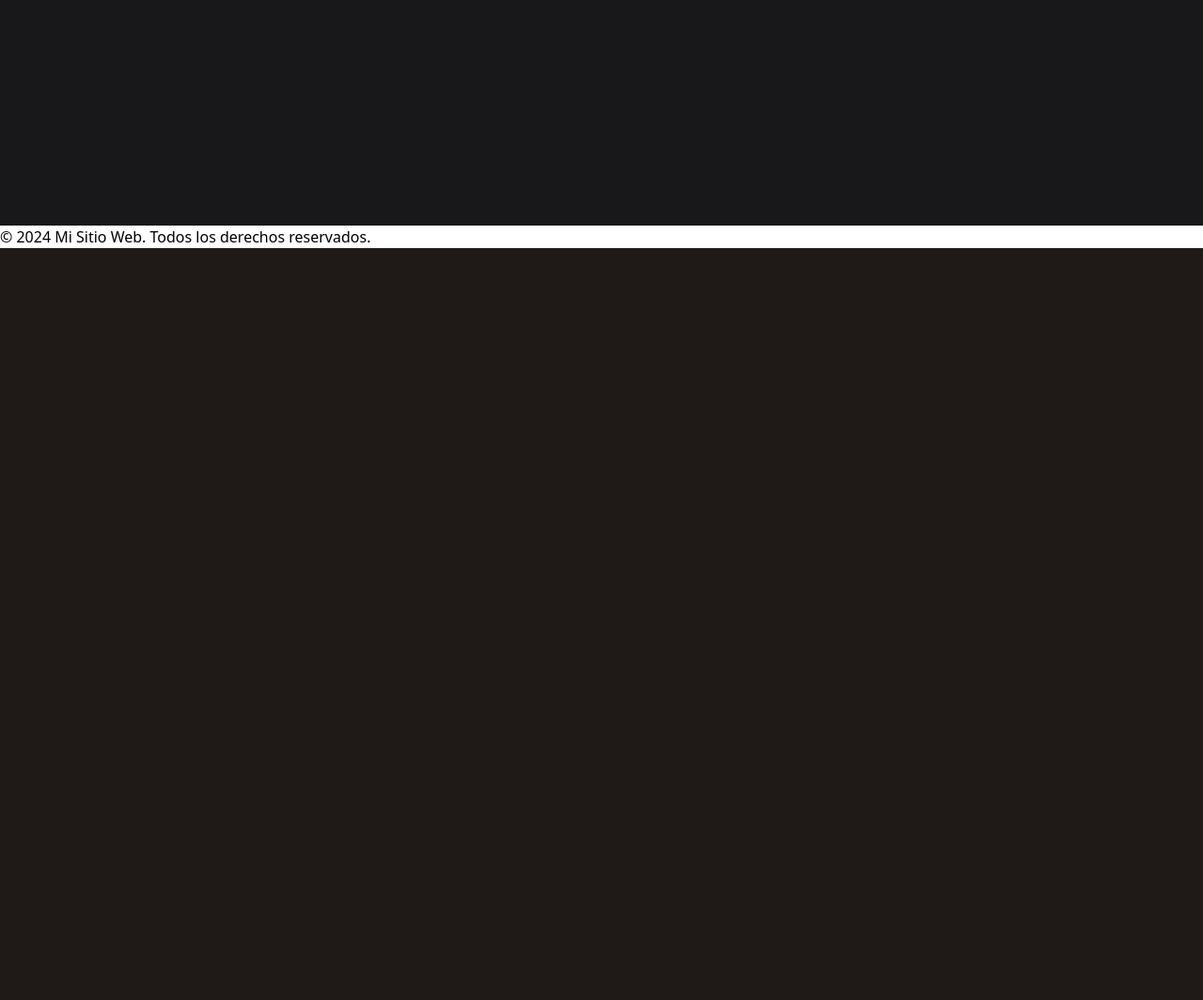
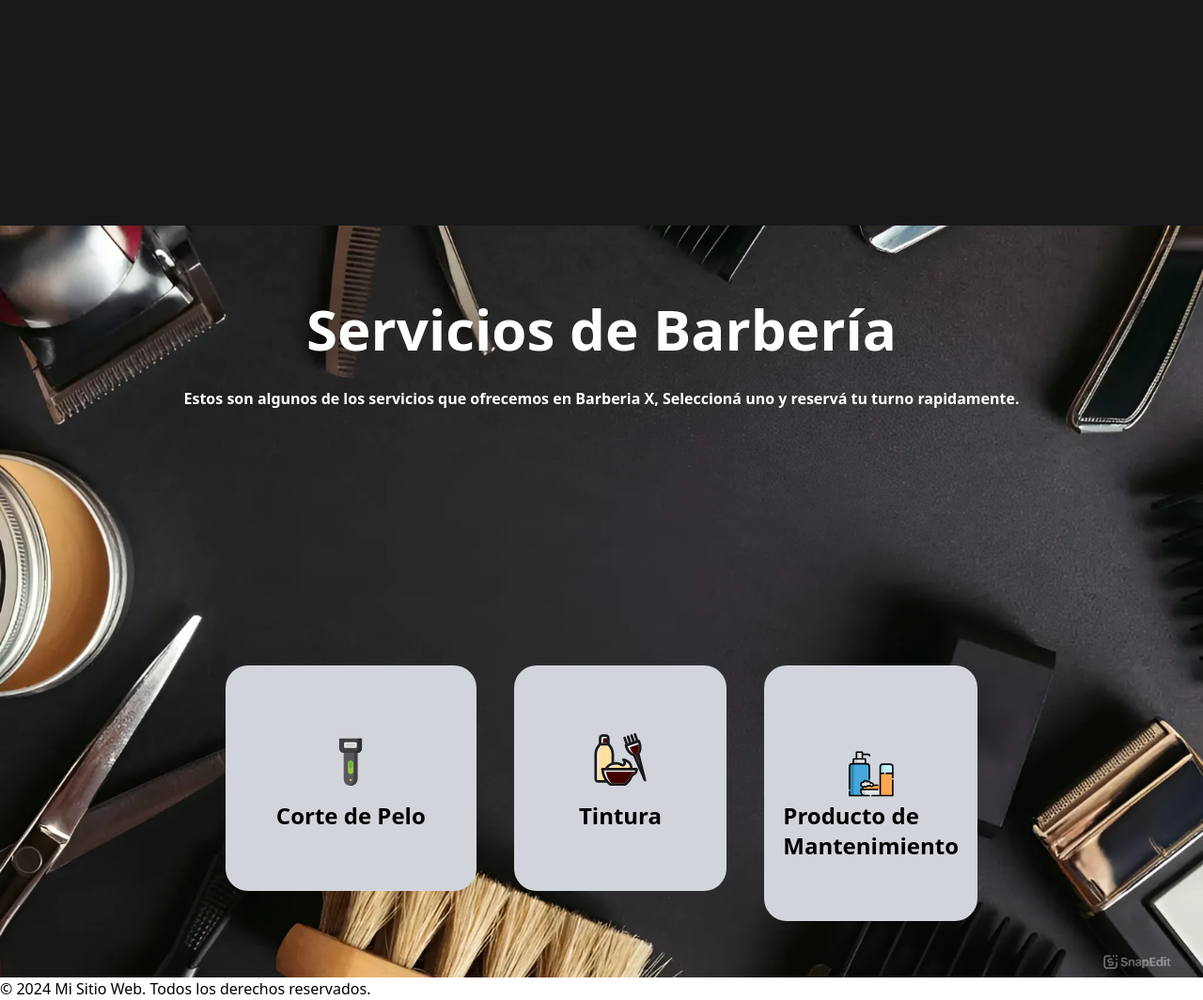
Before and after one commit to zfranco21/Barber-X, a Flask app: page / in a window 1280 px wide. Shown: the part 1360-2424 px from the top of the page at 94% size. Before the commit the page ends 1624 px from the top, so only its background shows below. Run offline with Flask 3, Linux system fonts and the light colour scheme; style sheets or scripts are compiled from the project's sources.

Commit message:
<upgrade> sección de servicios (maquetado y estilado).

```diff
--- a/app/static/css/output.css
+++ b/app/static/css/output.css
@@ -558,41 +558,80 @@ video {
   position: static;
 }
 
+.absolute {
+  position: absolute;
+}
+
+.mx-32 {
+  margin-left: 8rem;
+  margin-right: 8rem;
+}
+
 .mx-48 {
   margin-left: 12rem;
   margin-right: 12rem;
+}
+
+.mx-44 {
+  margin-left: 11rem;
+  margin-right: 11rem;
+}
+
+.mx-60 {
+  margin-left: 15rem;
+  margin-right: 15rem;
+}
+
+.mb-32 {
+  margin-bottom: 8rem;
 }
 
 .mr-3 {
   margin-right: 0.75rem;
 }
 
+.mt-10 {
+  margin-top: 2.5rem;
+}
+
+.mt-36 {
+  margin-top: 9rem;
+}
+
+.mt-8 {
+  margin-top: 2rem;
+}
+
+.mt-20 {
+  margin-top: 5rem;
+}
+
 .flex {
   display: flex;
+}
+
+.grid {
+  display: grid;
 }
 
 .h-10 {
   height: 2.5rem;
 }
 
-.h-auto {
-  height: auto;
+.h-24 {
+  height: 6rem;
 }
 
-.h-screen {
-  height: 100vh;
+.h-dvh {
+  height: 100dvh;
 }
 
 .h-full {
   height: 100%;
 }
 
-.h-dvh {
-  height: 100dvh;
-}
-
-.max-h-dvh {
-  max-height: 100dvh;
+.w-24 {
+  width: 6rem;
 }
 
 .w-5 {
@@ -603,12 +642,8 @@ video {
   width: auto;
 }
 
-.w-full {
-  width: 100%;
-}
-
-.w-screen {
-  width: 100vw;
+.grid-cols-3 {
+  grid-template-columns: repeat(3, minmax(0, 1fr));
 }
 
 .flex-row {
@@ -639,39 +680,37 @@ video {
   margin-left: calc(1.5rem * calc(1 - var(--tw-space-x-reverse)));
 }
 
-.bg-gray-800 {
-  --tw-bg-opacity: 1;
-  background-color: rgb(31 41 55 / var(--tw-bg-opacity));
+.space-x-40 > :not([hidden]) ~ :not([hidden]) {
+  --tw-space-x-reverse: 0;
+  margin-right: calc(10rem * var(--tw-space-x-reverse));
+  margin-left: calc(10rem * calc(1 - var(--tw-space-x-reverse)));
 }
 
-.bg-blue-950 {
-  --tw-bg-opacity: 1;
-  background-color: rgb(23 37 84 / var(--tw-bg-opacity));
+.space-x-10 > :not([hidden]) ~ :not([hidden]) {
+  --tw-space-x-reverse: 0;
+  margin-right: calc(2.5rem * var(--tw-space-x-reverse));
+  margin-left: calc(2.5rem * calc(1 - var(--tw-space-x-reverse)));
 }
 
-.bg-neutral-800 {
-  --tw-bg-opacity: 1;
-  background-color: rgb(38 38 38 / var(--tw-bg-opacity));
+.space-x-8 > :not([hidden]) ~ :not([hidden]) {
+  --tw-space-x-reverse: 0;
+  margin-right: calc(2rem * var(--tw-space-x-reverse));
+  margin-left: calc(2rem * calc(1 - var(--tw-space-x-reverse)));
 }
 
-.bg-neutral-700 {
-  --tw-bg-opacity: 1;
-  background-color: rgb(64 64 64 / var(--tw-bg-opacity));
+.space-x-0 > :not([hidden]) ~ :not([hidden]) {
+  --tw-space-x-reverse: 0;
+  margin-right: calc(0px * var(--tw-space-x-reverse));
+  margin-left: calc(0px * calc(1 - var(--tw-space-x-reverse)));
 }
 
-.bg-neutral-900 {
-  --tw-bg-opacity: 1;
-  background-color: rgb(23 23 23 / var(--tw-bg-opacity));
+.rounded-3xl {
+  border-radius: 1.5rem;
 }
 
-.bg-slate-900 {
+.bg-gray-300 {
   --tw-bg-opacity: 1;
-  background-color: rgb(15 23 42 / var(--tw-bg-opacity));
-}
-
-.bg-slate-950 {
-  --tw-bg-opacity: 1;
-  background-color: rgb(2 6 23 / var(--tw-bg-opacity));
+  background-color: rgb(209 213 219 / var(--tw-bg-opacity));
 }
 
 .bg-zinc-900 {
@@ -707,17 +754,39 @@ video {
   padding: 1rem;
 }
 
+.px-10 {
+  padding-left: 2.5rem;
+  padding-right: 2.5rem;
+}
+
+.py-16 {
+  padding-top: 4rem;
+  padding-bottom: 4rem;
+}
+
+.pb-10 {
+  padding-bottom: 2.5rem;
+}
+
+.pt-10 {
+  padding-top: 2.5rem;
+}
+
+.text-center {
+  text-align: center;
+}
+
 .font-mono {
   font-family: ui-monospace, SFMono-Regular, Menlo, Monaco, Consolas, "Liberation Mono", "Courier New", monospace;
 }
 
-.text-xl {
-  font-size: 1.25rem;
-  line-height: 1.75rem;
+.text-2xl {
+  font-size: 1.5rem;
+  line-height: 2rem;
 }
 
-.text-9xl {
-  font-size: 8rem;
+.text-6xl {
+  font-size: 3.75rem;
   line-height: 1;
 }
 
@@ -726,18 +795,17 @@ video {
   line-height: 1;
 }
 
-.text-4xl {
-  font-size: 2.25rem;
-  line-height: 2.5rem;
-}
-
-.text-2xl {
-  font-size: 1.5rem;
-  line-height: 2rem;
+.text-xl {
+  font-size: 1.25rem;
+  line-height: 1.75rem;
 }
 
 .font-bold {
   font-weight: 700;
+}
+
+.font-semibold {
+  font-weight: 600;
 }
 
 .text-white {
--- a/app/templates/index.html
+++ b/app/templates/index.html
@@ -11,7 +11,7 @@
 </head>
 
 <body>
-    <div class="flex flex-col bg-cover bg-center bg-no-repeat h-dvh" style="background-image: url('{{ url_for('static', filename='imagenes/pexels-nickoloui-1319459.jpg') }}');">
+    <div id="home" class="flex flex-col bg-cover bg-center bg-no-repeat h-dvh" style="background-image: url('{{ url_for('static', filename='imagenes/pexels-nickoloui-1319459.jpg') }}');">
         <header class="bg-zinc-900 text-white p-4 flex justify-center items-center flex-row bg-opacity-70">
             <div class="flex items-center ">
                 <img src="{{ url_for('static', filename='imagenes/logo.svg') }}" alt="Logo" class="h-10 mr-3">
@@ -37,6 +37,7 @@
             <a href=""><img src="" alt=""></a>
         </main>
     </div>
+
     <div class="bg-zinc-900 h-dvh">
         <nav>
             <h2>Navegación 1</h2>
@@ -56,8 +57,41 @@
 
     <!-- SECCIÓN DE SERVICIOS: Franco-->
 
-    <section id="servicios">
-        <!--codigo franco-->
+    <section id="services">
+
+        <div class="flex flex-col bg-cover bg-center bg-no-repeat h-dvh" style="background-image: url('{{ url_for('static', filename='imagenes/backgroundServices.webp') }}');">
+
+            <div class="text-center mt-20 mb-32">
+                <h2 class="text-6xl text-white font-bold">
+                    Servicios de Barbería
+                </h2>
+                <p class="text-1xl text-white font-semibold mt-8">
+                    Estos son algunos de los servicios que ofrecemos en <strong>Barberia X</strong>, Seleccioná uno y reservá tu turno rapidamente.
+                </p>
+            </div>
+
+            <div class="grid grid-cols-3 space-x-10 mx-60">
+
+                <a href=""><div class="mt-36 py-16 px-10 bg-gray-300 hover:bg-gray-50 flex justify-center items-center rounded-3xl">
+                    <img class="w-24 h-24 absolute pb-10" src="{{ url_for('static', filename='imagenes/cortePelo.svg') }}" title="corte de pelo" alt="corte de pelo">
+                    <h3 class="mt-10 pt-10 font-bold text-2xl">Corte de Pelo</h3>
+                </div></a>
+
+                <a href=""><div class="mt-36 py-16 px-10 bg-gray-300 hover:bg-gray-50 flex justify-center items-center rounded-3xl">
+                    <img class="w-24 h-24 absolute pb-10" src="{{ url_for('static', filename='imagenes/tintura.svg') }}" title="Tintura" alt="Tintura">
+                    <h3 class="mt-10 pt-10 font-bold text-2xl">Tintura</h3>
+                </div></a>
+
+                <a href=""><div class="mt-36 py-16 px-10 bg-gray-300 hover:bg-gray-50 flex justify-center items-center rounded-3xl">
+                    <img class="w-24 h-24 absolute pb-10" src="{{ url_for('static', filename='imagenes/productos.svg') }}" title="Productos de Mantenimiento" alt="Productos de Mantenimiento">
+                    <h3 class="mt-10 pt-10 font-bold text-2xl">Producto de Mantenimiento</h3>
+                </div></a>
+            </div>
+
+        </div>
+
+
+
     </section>
 
 
```
Also changed, not shown: other parts of app/static/css/output.css (+43 -29 lines), app/static/imagenes/afeitado.svg (added), app/static/imagenes/backgroundServices.webp (added), app/static/imagenes/bebe.svg (added), app/static/imagenes/cortePelo.svg (added), app/static/imagenes/productos.svg (added), app/static/imagenes/tijeraIcon.svg (added), app/static/imagenes/tintura.svg (added), app/static/src/input.css (line endings or trailing spaces).
